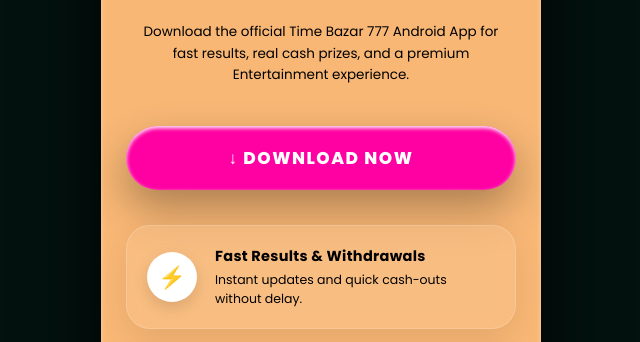
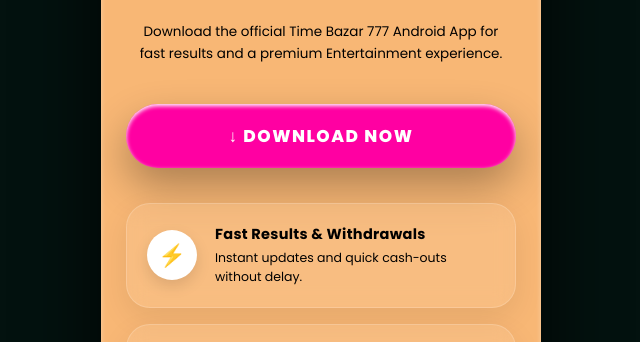
Before and after one commit to codepub2025-dev/time-bazar777, a plain HTML site: page index.html in a window 1280 px wide. Shown: the part 455-797 px from the top of the page, without its empty margins (319-959 px from the left). Drawn offline with Linux system fonts and the light colour scheme.

Commit message:
Update index.html

```diff
--- a/index.html
+++ b/index.html
@@ -299,7 +299,7 @@
         <h1>Time Bazar 777</h1>
         <div class="app-category">Premium Entertainment App</div>
         <p class="main-description">
-            Download the official Time Bazar 777 Android App for fast results, real cash prizes, and a premium Entertainment experience.
+            Download the official Time Bazar 777 Android App for fast results and a premium Entertainment experience.
         </p>
 
         <!-- Primary High-Contrast CTA Trigger Block -->
```
